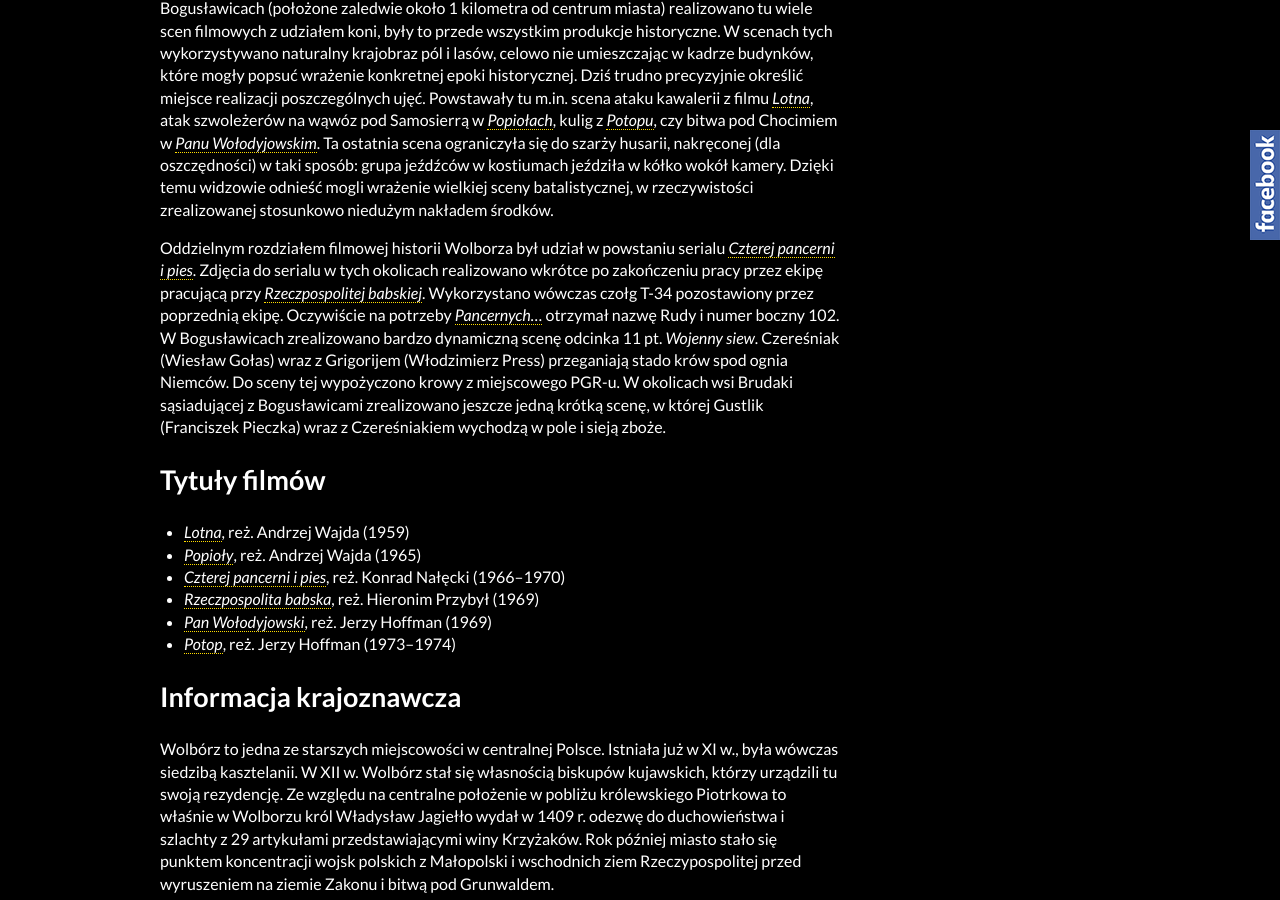
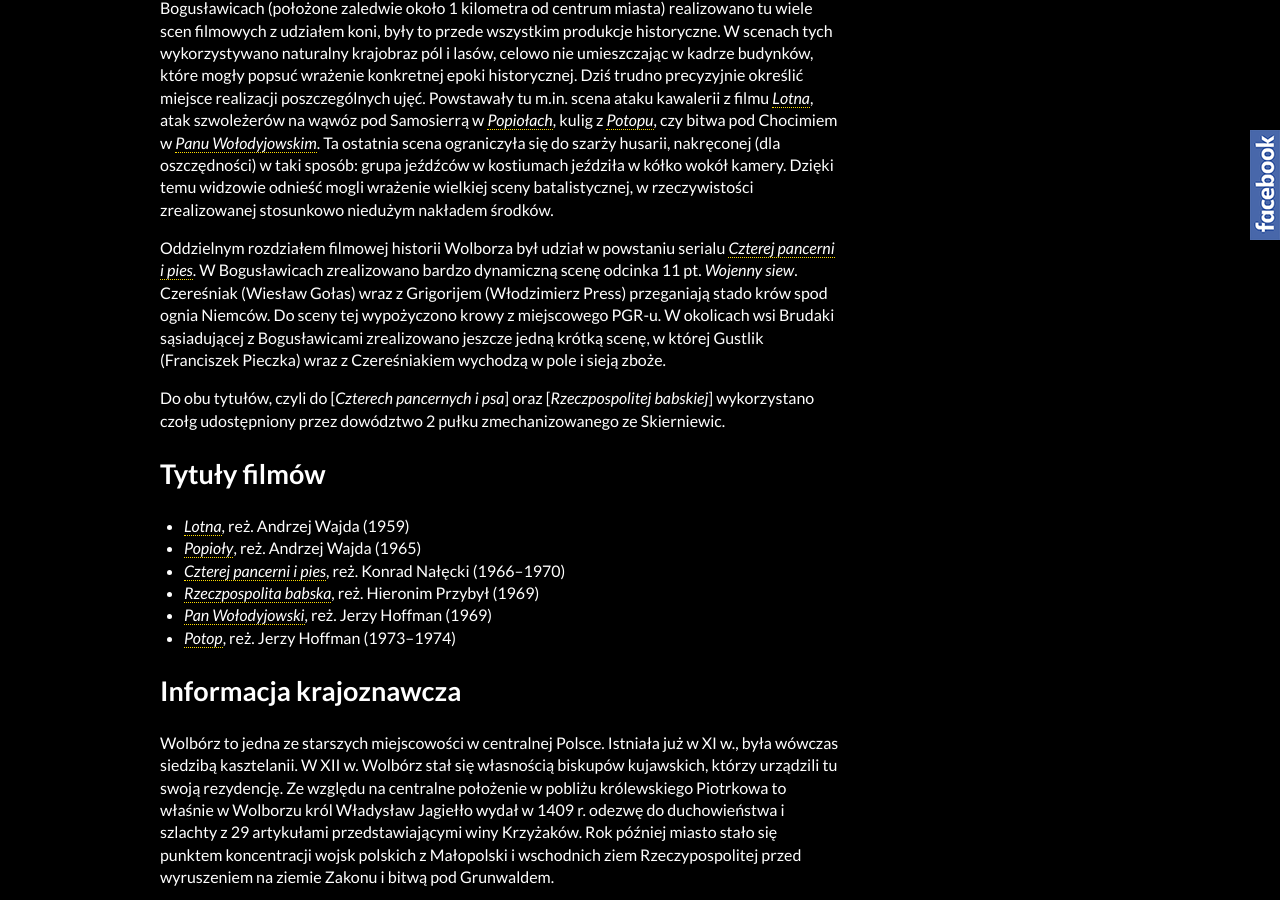
Before and after one commit to fusilli/filmowelodzkie, a Jekyll site: the page built from _lokacje/wolborz.md, in a window 1280 px wide and 900 px high, scrolled down 458 px. Built offline with Jekyll 4.4.1, drawn with Linux system fonts in a browser that asks for light colours; nearby versions of some CDN libraries.

Commit message:
Update wolborz.md

```diff
--- a/_lokacje/wolborz.md
+++ b/_lokacje/wolborz.md
@@ -32,7 +32,9 @@ Wolbórz i jego najbliższe okolice to miejsce bardzo zasłużone dla polskiej k
 
 Inne plenery wolborskie są znacznie mniej oczywiste. Z racji na bliskość Stada Ogierów w Bogusławicach (położone zaledwie około 1 kilometra od centrum miasta) realizowano tu wiele scen filmowych z udziałem koni, były to przede wszystkim produkcje historyczne. W scenach tych wykorzystywano naturalny krajobraz pól i lasów, celowo nie umieszczając w kadrze budynków, które mogły popsuć wrażenie konkretnej epoki historycznej. Dziś trudno precyzyjnie określić miejsce realizacji poszczególnych ujęć. Powstawały tu m.in. scena ataku kawalerii z filmu [*Lotna*](/filmy/lotna/), atak szwoleżerów na wąwóz pod Samosierrą w [*Popiołach*](/filmy/popioly/), kulig z [*Potopu*](/filmy/potop/), czy bitwa pod Chocimiem w [*Panu Wołodyjowskim*](/filmy/pan-wolodyjowski/). Ta ostatnia scena ograniczyła się do szarży husarii, nakręconej (dla oszczędności) w taki sposób: grupa jeźdźców w kostiumach jeździła w kółko wokół kamery. Dzięki temu widzowie odnieść mogli wrażenie wielkiej sceny batalistycznej, w rzeczywistości zrealizowanej stosunkowo niedużym nakładem środków.
 
-Oddzielnym rozdziałem filmowej historii Wolborza był udział w powstaniu serialu [*Czterej pancerni i pies*](/filmy/czterej-pancerni-i-pies/). Zdjęcia do serialu w tych okolicach realizowano wkrótce po zakończeniu pracy przez ekipę pracującą przy [*Rzeczpospolitej babskiej*](/filmy/rzeczpospolita-babska/). Wykorzystano wówczas czołg T-34 pozostawiony przez poprzednią ekipę. Oczywiście na potrzeby [*Pancernych…*](/filmy/czterej-pancerni-i-pies/) otrzymał nazwę Rudy i numer boczny 102. W Bogusławicach zrealizowano bardzo dynamiczną scenę odcinka 11 pt. *Wojenny siew*. Czereśniak (Wiesław Gołas) wraz z Grigorijem (Włodzimierz Press) przeganiają stado krów spod ognia Niemców. Do sceny tej wypożyczono krowy z miejscowego PGR-u. W okolicach wsi Brudaki sąsiadującej z Bogusławicami zrealizowano jeszcze jedną krótką scenę, w której Gustlik (Franciszek Pieczka) wraz z Czereśniakiem wychodzą w pole i sieją zboże.
+Oddzielnym rozdziałem filmowej historii Wolborza był udział w powstaniu serialu [*Czterej pancerni i pies*](/filmy/czterej-pancerni-i-pies/). W Bogusławicach zrealizowano bardzo dynamiczną scenę odcinka 11 pt. *Wojenny siew*. Czereśniak (Wiesław Gołas) wraz z Grigorijem (Włodzimierz Press) przeganiają stado krów spod ognia Niemców. Do sceny tej wypożyczono krowy z miejscowego PGR-u. W okolicach wsi Brudaki sąsiadującej z Bogusławicami zrealizowano jeszcze jedną krótką scenę, w której Gustlik (Franciszek Pieczka) wraz z Czereśniakiem wychodzą w pole i sieją zboże.
+
+Do obu tytułów, czyli do [*Czterech pancernych i psa*] oraz [*Rzeczpospolitej babskiej*] wykorzystano czołg udostępniony przez dowództwo 2 pułku zmechanizowanego ze Skierniewic.
 
 ## Tytuły filmów
 
```
